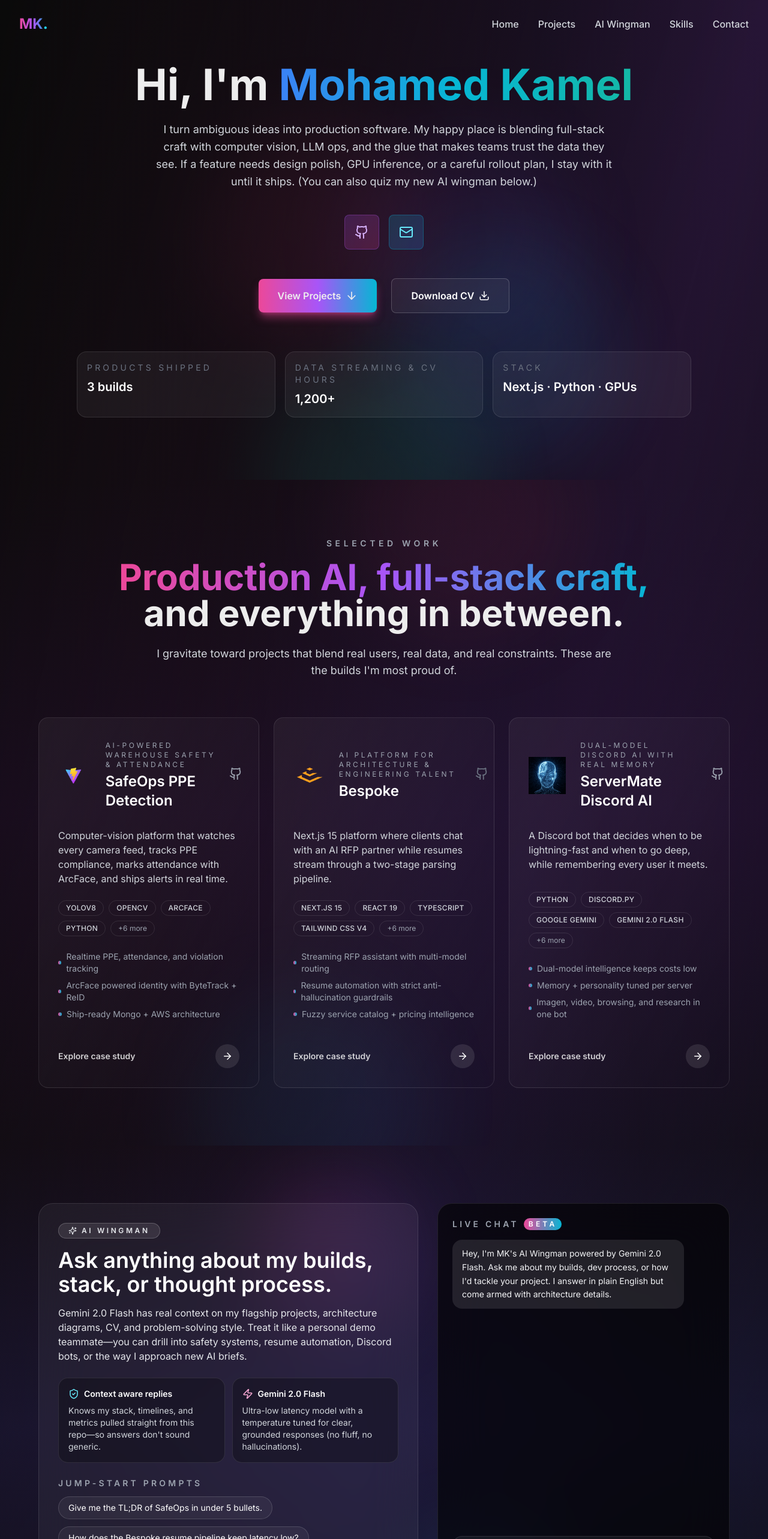
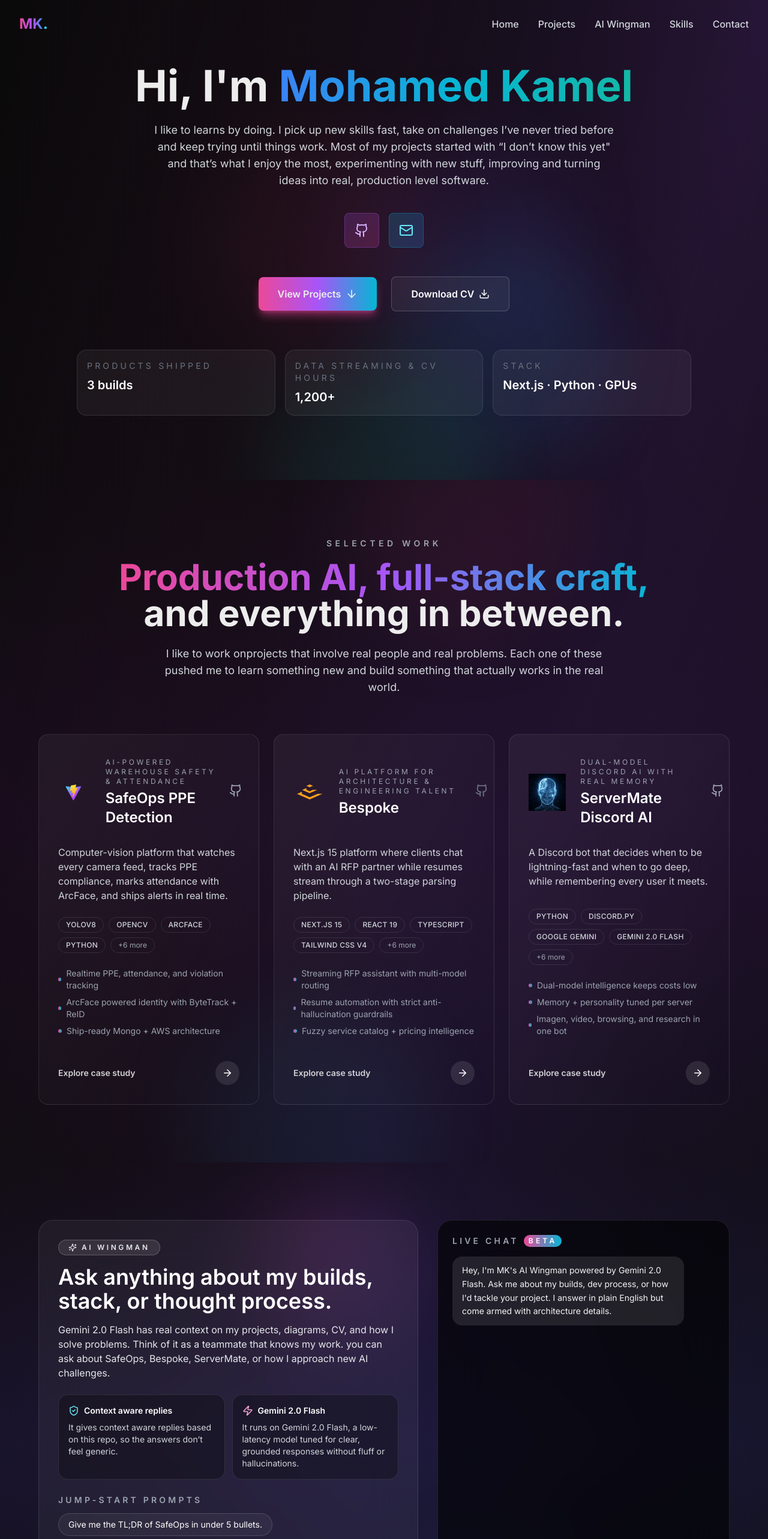
Before and after one commit to hakoke/Mohamed-Kamel-Portfolio, a Next.js app: page / in a window 1280 px wide. Shown: the top 2566 px of the page at 60% size. Built offline with nearby package versions, Linux system fonts and the light colour scheme.

Commit message:
Mateee all changes

```diff
--- a/components/AiAssistant.tsx
+++ b/components/AiAssistant.tsx
@@ -111,7 +111,7 @@ export default function AiAssistant() {
   return (
     <section
       id="ai"
-      className="relative overflow-hidden bg-gradient-to-b from-transparent via-indigo-900/20 to-transparent py-24 px-4"
+      className="relative overflow-hidden bg-gradient-to-b from-transparent via-indigo-900/20 to-transparent py-24 px-4 scroll-mt-28 sm:scroll-mt-32"
     >
       <div className="pointer-events-none absolute inset-0 -z-10">
         <div className="absolute left-1/3 top-12 h-64 w-64 rounded-full bg-gradient-to-r from-pink-500/20 to-purple-500/20 blur-3xl" />
@@ -133,10 +133,9 @@ export default function AiAssistant() {
             Ask anything about my builds, stack, or thought process.
           </h2>
           <p className="mt-4 text-gray-200">
-            Gemini 2.0 Flash has real context on my flagship projects,
-            architecture diagrams, CV, and problem-solving style. Treat it like
-            a personal demo teammate—you can drill into safety systems, resume
-            automation, Discord bots, or the way I approach new AI briefs.
+            Gemini 2.0 Flash has real context on my projects,
+            diagrams, CV, and how I solve problems. Think of it as a teammate that knows my work.
+            you can ask about SafeOps, Bespoke, ServerMate, or how I approach new AI challenges.
           </p>
 
           <div className="mt-6 grid gap-3 md:grid-cols-2">
@@ -146,8 +145,7 @@ export default function AiAssistant() {
                 Context aware replies
               </div>
               <p className="mt-2 text-sm text-gray-300">
-                Knows my stack, timelines, and metrics pulled straight from this
-                repo—so answers don&apos;t sound generic.
+                It gives context aware replies based on this repo, so the answers don’t feel generic.
               </p>
             </div>
             <div className="rounded-2xl border border-white/10 bg-black/30 p-4">
@@ -156,8 +154,8 @@ export default function AiAssistant() {
                 Gemini 2.0 Flash
               </div>
               <p className="mt-2 text-sm text-gray-300">
-                Ultra-low latency model with a temperature tuned for clear,
-                grounded responses (no fluff, no hallucinations).
+                It runs on Gemini 2.0 Flash, a low-latency model tuned for clear,
+                grounded responses without fluff or hallucinations.
               </p>
             </div>
           </div>
--- a/components/Contact.tsx
+++ b/components/Contact.tsx
@@ -62,7 +62,11 @@ export default function Contact() {
   };
 
   return (
-    <section id="contact" className="py-20 px-4 bg-white/[0.02]" ref={ref}>
+    <section
+      id="contact"
+      className="py-20 px-4 bg-white/[0.02] scroll-mt-28 sm:scroll-mt-32"
+      ref={ref}
+    >
       <div className="max-w-4xl mx-auto">
         <motion.div
           initial={{ opacity: 0 }}
--- a/components/Hero.tsx
+++ b/components/Hero.tsx
@@ -7,7 +7,7 @@ export default function Hero() {
   return (
     <section
       id="home"
-      className="relative flex min-h-screen items-center justify-center px-4"
+      className="relative flex min-h-screen flex-col items-center justify-center px-4 pb-20 pt-32 scroll-mt-28 sm:pb-24 sm:pt-36 sm:scroll-mt-32 md:pb-0 md:pt-0"
     >
       <div className="mx-auto flex max-w-5xl flex-col items-center text-center">
         <motion.div
@@ -15,22 +15,20 @@ export default function Hero() {
           animate={{ opacity: 1, y: 0 }}
           transition={{ duration: 0.5 }}
         >
-          <h1 className="text-5xl font-bold md:text-7xl">
+          <h1 className="text-4xl font-bold leading-tight sm:text-5xl md:text-7xl">
             Hi, I&apos;m{" "}
             <span className="bg-gradient-to-r from-blue-500 via-cyan-500 to-teal-500 bg-clip-text text-transparent">
               Mohamed Kamel
             </span>
           </h1>
 
-          <p className="mx-auto mt-6 max-w-3xl text-lg text-gray-300 leading-relaxed">
-            I turn ambiguous ideas into production software. My happy place is
-            blending full-stack craft with computer vision, LLM ops, and the
-            glue that makes teams trust the data they see. If a feature needs
-            design polish, GPU inference, or a careful rollout plan, I stay with
-            it until it ships. (You can also quiz my new AI wingman below.)
+          <p className="mx-auto mt-6 max-w-3xl text-base leading-relaxed text-gray-300 sm:text-lg">
+          I like to learns by doing. I pick up new skills fast, take on challenges I’ve never tried before and keep trying until things work.
+          Most of my projects started with “I don’t know this yet" and that’s what I enjoy the most, experimenting with new stuff,
+          improving and turning ideas into real, production level software.
           </p>
 
-          <div className="mt-10 mb-12 flex gap-4 justify-center">
+          <div className="mt-8 mb-10 flex w-full flex-wrap justify-center gap-4 sm:mt-10 sm:mb-12">
             <a
               href="https://github.com/hakoke"
               target="_blank"
@@ -47,10 +45,10 @@ export default function Hero() {
             </a>
           </div>
 
-          <div className="flex flex-wrap items-center justify-center gap-6">
+          <div className="flex w-full flex-col items-center justify-center gap-4 sm:flex-row sm:gap-6">
             <a
               href="#projects"
-              className="inline-flex items-center gap-2 rounded-lg bg-gradient-to-r from-pink-500 via-purple-500 to-cyan-500 px-8 py-4 font-semibold shadow-lg shadow-pink-500/50 transition-all hover:scale-105 hover:opacity-90"
+              className="inline-flex w-full items-center justify-center gap-2 rounded-lg bg-gradient-to-r from-pink-500 via-purple-500 to-cyan-500 px-8 py-4 font-semibold shadow-lg shadow-pink-500/50 transition-all hover:scale-105 hover:opacity-90 sm:w-auto"
             >
               View Projects
               <ArrowDown size={20} />
@@ -58,7 +56,7 @@ export default function Hero() {
             <a
               href="/Mohamed_Kamel_CV.pdf"
               download
-              className="inline-flex items-center gap-2 rounded-lg border border-white/20 bg-white/5 px-8 py-4 font-semibold text-white transition-all hover:border-white/50 hover:bg-white/10"
+              className="inline-flex w-full items-center justify-center gap-2 rounded-lg border border-white/20 bg-white/5 px-8 py-4 font-semibold text-white transition-all hover:border-white/50 hover:bg-white/10 sm:w-auto"
             >
               Download CV
               <Download size={18} />
@@ -70,7 +68,7 @@ export default function Hero() {
           initial={{ opacity: 0, y: 20 }}
           animate={{ opacity: 1, y: 0 }}
           transition={{ duration: 0.6, delay: 0.1 }}
-          className="mt-16 grid w-full gap-4 text-left sm:grid-cols-3"
+          className="mt-12 grid w-full gap-4 text-left sm:mt-16 sm:grid-cols-2 lg:grid-cols-3"
         >
           {[
             { label: "Products shipped", value: "3 builds" },
--- a/components/Projects.tsx
+++ b/components/Projects.tsx
@@ -48,7 +48,7 @@ export default function Projects() {
       <section
         id="projects"
         ref={sectionRef}
-        className="relative overflow-hidden bg-gradient-to-b from-transparent via-purple-900/10 to-transparent py-24 px-4"
+        className="relative overflow-hidden bg-gradient-to-b from-transparent via-purple-900/10 to-transparent py-24 px-4 scroll-mt-28 sm:scroll-mt-32"
       >
       <div className="pointer-events-none absolute inset-0 -z-10">
         <div className="absolute -top-32 right-1/4 h-96 w-96 rounded-full bg-gradient-to-br from-pink-500/10 to-rose-500/10 blur-3xl" />
@@ -84,8 +84,8 @@ export default function Projects() {
           transition={{ duration: 0.6, delay: 0.1 }}
           className="mx-auto mt-6 max-w-3xl text-lg text-gray-300"
         >
-          I gravitate toward projects that blend real users, real data, and real
-          constraints. These are the builds I&apos;m most proud of.
+          I like to work onprojects that involve real people and real problems.
+          Each one of these pushed me to learn something new and build something that actually works in the real world.
         </motion.p>
       </div>
 
--- a/components/Skills.tsx
+++ b/components/Skills.tsx
@@ -45,7 +45,11 @@ export default function Skills() {
   ];
 
   return (
-    <section id="skills" className="py-20 px-4" ref={ref}>
+    <section
+      id="skills"
+      className="py-20 px-4 scroll-mt-28 sm:scroll-mt-32"
+      ref={ref}
+    >
       <div className="max-w-7xl mx-auto">
         <motion.div
           initial={{ opacity: 0 }}
```
Also changed, not shown: components/Navigation.tsx (+41 -7 lines).
